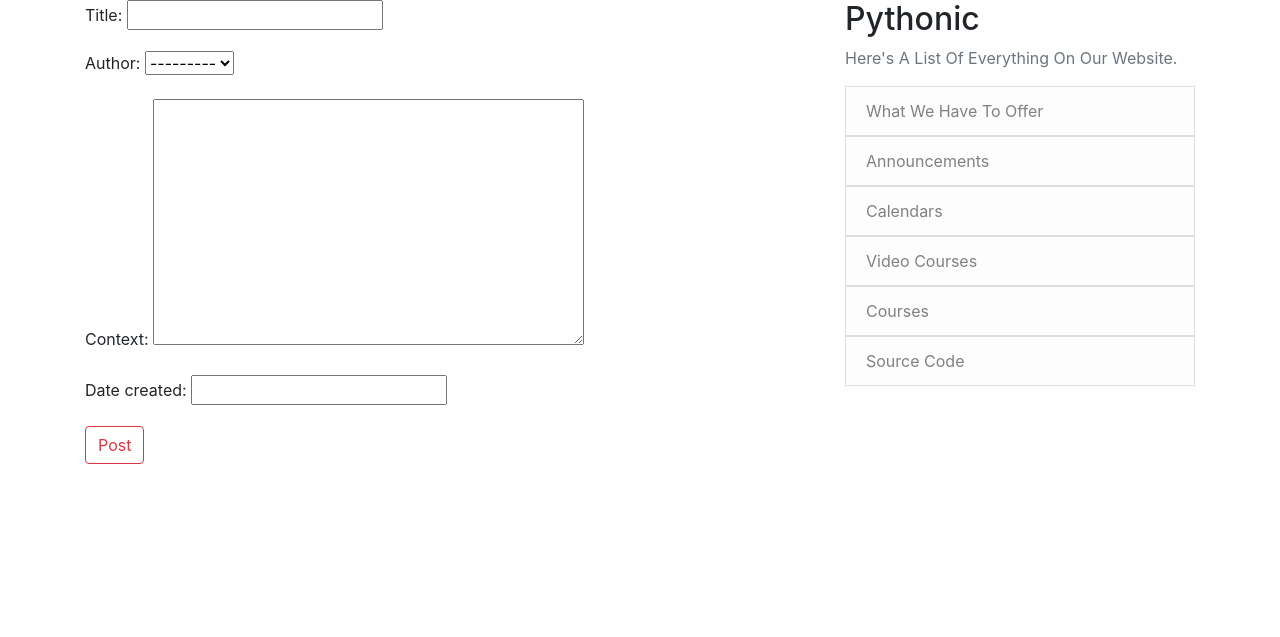
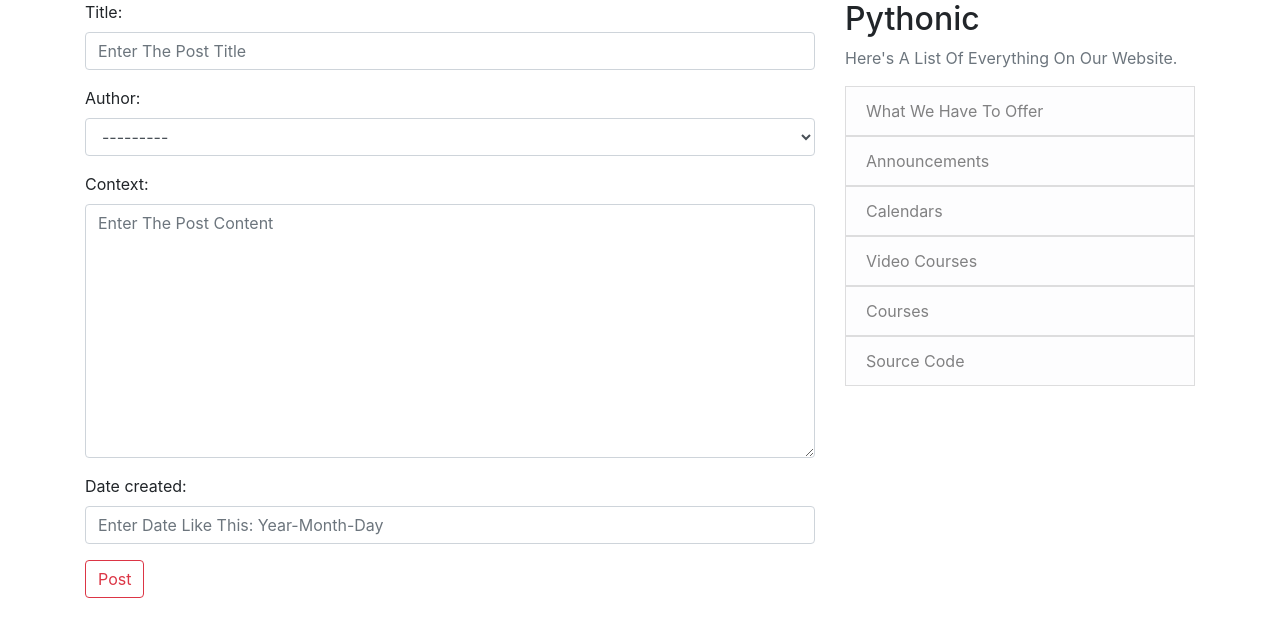
Before and after one commit to ShahabAthar25/Django-Blog, a Django app: page /make-post in a window 1280 px wide. Shown: the part 56-693 px from the top of the page. Run offline with Django 3.2, Linux system fonts and the light colour scheme; data comes from the database, SQL or seed files in the repository; both versions use the stored data as it was after the commit.

Commit message:
style forms.py and edit post-detail view

```diff
--- /dev/null
+++ b/App/forms.py
@@ -0,0 +1,15 @@
+from django import forms
+from .models import Post
+from datetime import datetime
+
+class Postform(forms.ModelForm):
+    class Meta:
+        model = Post
+        fields = ('title', 'author', 'context', 'date_created',)
+
+        widgets = {
+            'title': forms.TextInput(attrs={'class': 'form-control', 'placeholder': 'Enter The Post Title'}),
+            'author': forms.Select(attrs={'class': 'form-control'}),
+            'context': forms.Textarea(attrs={'class': 'form-control', 'placeholder': 'Enter The Post Content'}),
+            'date_created': forms.TextInput(attrs={'class': 'form-control', 'placeholder': 'Enter Date Like This: Year-Month-Day'}),
+        }
--- a/App/templates/App/FAQ.html
+++ b/App/templates/App/FAQ.html
@@ -1,12 +1,14 @@
 {% extends "app/base.html" %}
 
 {% block content %}
+
+<title>PythonOverFlow - FAQ</title>
 
 <div class="card text-center">
   <div class="card-header">
     <ul class="nav nav-tabs card-header-tabs">
       <li class="nav-item">
-        <a class="nav-link" href="/about" style="color: gray;">About</a>
+        <a class="nav-link" href="/about" style="color: gray;">About Me</a>
       </li>
       <li class="nav-item">
         <a class="nav-link active" href="/about/FAQ">FAQ</a>
--- a/App/templates/App/about.html
+++ b/App/templates/App/about.html
@@ -3,11 +3,14 @@
 {% block content %}
 
 {% for about in object_list %}
+
+<title>PythonOverFlow - About ME</title>
+
 <div class="card text-center">
     <div class="card-header">
       <ul class="nav nav-tabs card-header-tabs">
         <li class="nav-item">
-          <a class="nav-link active">About ME</a>
+          <a class="nav-link active">About Me</a>
         </li>
         <li class="nav-item">
           <a class="nav-link" href="/about/FAQ" style="color: gray;">FAQ</a>
--- a/App/templates/App/make-post.html
+++ b/App/templates/App/make-post.html
@@ -4,10 +4,12 @@
 
 <title>PythonOverFlow - Create A Post</title>
 
-<form method="POST">
-    {% csrf_token %}
-    {{ form.as_p }}
-    <button class="btn btn-outline-danger">Post</button>
-</form>
+<div class="form-group">
+    <form method="POST">
+        {% csrf_token %}
+        {{ form.as_p }}
+        <button class="btn btn-outline-danger">Post</button>
+    </form>
+</div>
 
 {% endblock %}
--- a/App/templates/App/post-detail.html
+++ b/App/templates/App/post-detail.html
@@ -2,7 +2,7 @@
 
 {% block content %}
 
-<title>PythonOverFlow</title>
+<title>PythonOverFlow - {{ post.title }} </title>
 
 <br>
 <div class="card">
--- a/App/views.py
+++ b/App/views.py
@@ -1,6 +1,7 @@
 from django.shortcuts import render
 from django.views.generic import ListView, DetailView, CreateView
 from .models import Post, FAQ, About
+from .forms import Postform
 
 # Create your views here.
 
@@ -18,8 +19,9 @@
 
 class make_post_view(CreateView):
     model = Post
+    form_class = Postform
     template_name = 'App/make-post.html'
-    fields = '__all__'
+    #fields = '__all__'
 
 class profile_view(ListView):
     model = Post
```
Also changed, not shown: db.sqlite3.
